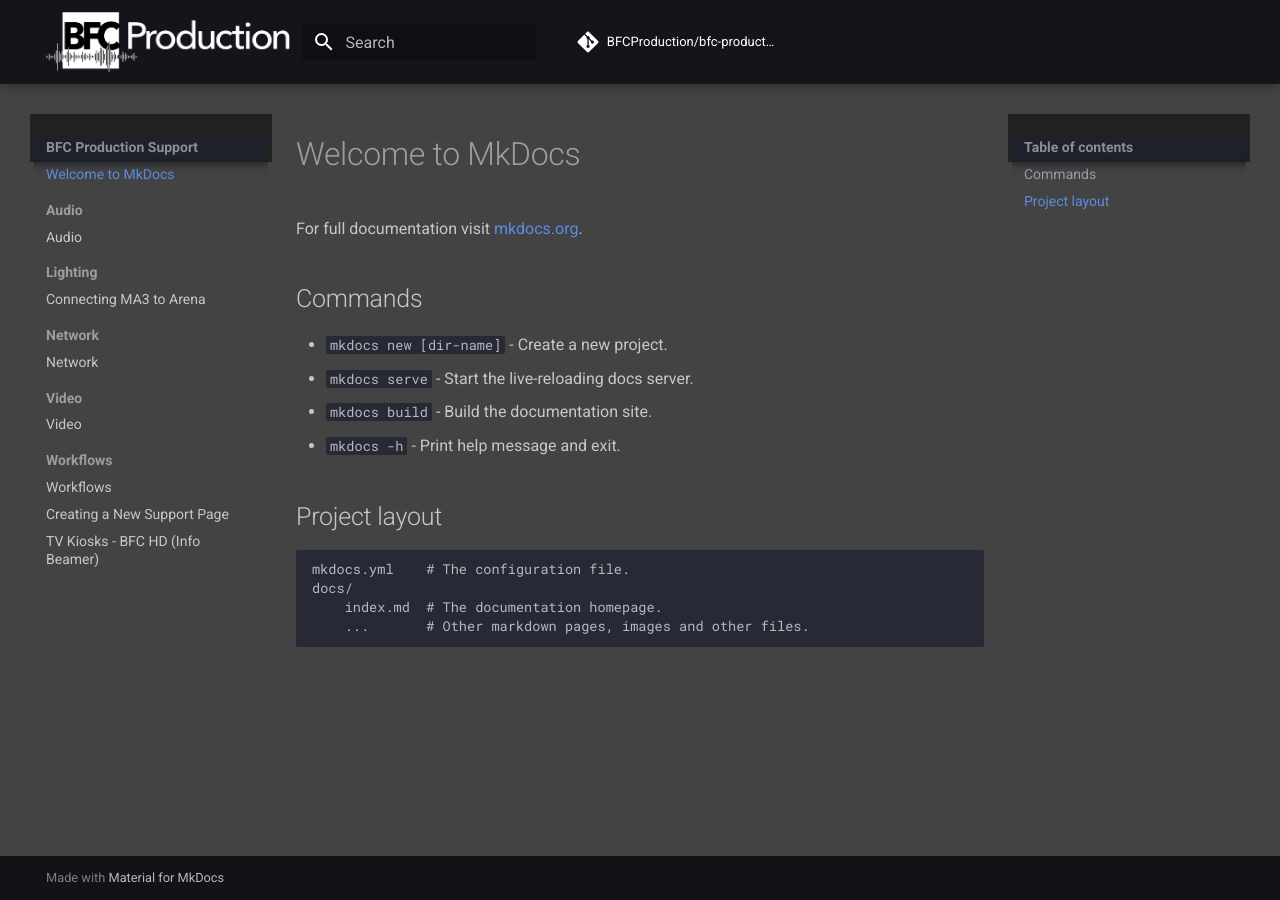
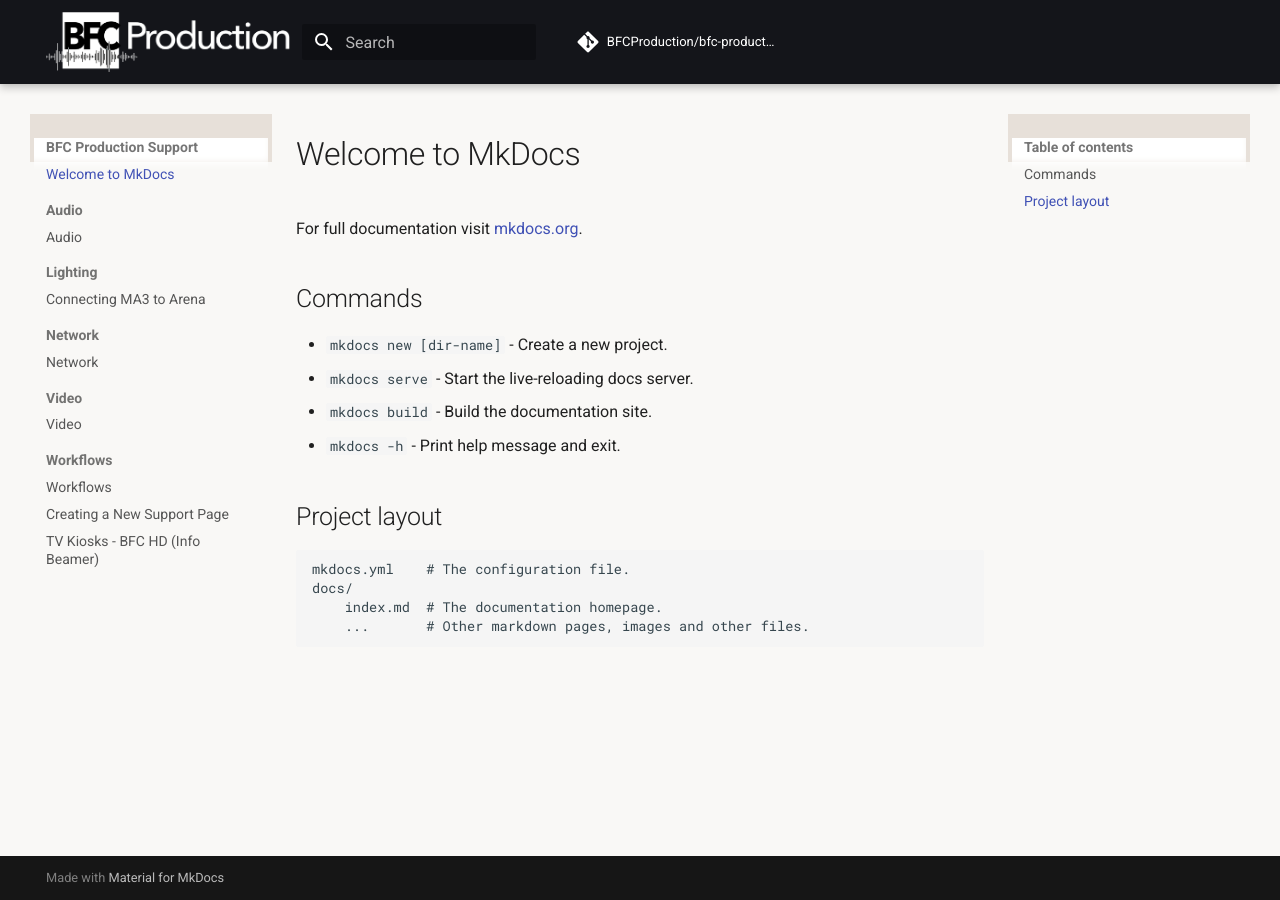
Before and after one commit to BFCProduction/bfc-production-support, an MkDocs documentation site: the page built from docs/index.md, in a window 1280 px wide. Built offline with MkDocs 1.6.1 and Material for MkDocs 9.7.7, drawn with Linux system fonts in a browser that asks for light colours; comment, search, counter and statistics services are not loaded.

Commit message:
apply new brand color palette

```diff
--- a/docs/assets/custom.css
+++ b/docs/assets/custom.css
@@ -9,22 +9,46 @@
   display: none;
 }
 
-/* Pure black header */
+/* Near black header */
 .md-header {
-  background-color: #000000;
+  background-color: #202020;
 }
 
-/* Dark grey background */
+/* Warm white content background */
 .md-main {
-  background-color: #434343;
+  background-color: #f9f8f6;
 }
 
-/* Dark grey sidebar */
-.md-sidebar {
-  background-color: #212121;
+.md-content {
+  background-color: #f9f8f6;
 }
 
-/* Match content area */
-.md-content {
-  background-color: #434343;
+/* Light warm grey sidebar */
+.md-sidebar {
+  background-color: #e7e0d9;
 }
+
+/* Sidebar text */
+.md-nav__item {
+  color: #202020;
+}
+
+/* Mid grey footer/tabs */
+.md-tabs {
+  background-color: #565656;
+}
+
+/* Body text color */
+.md-content p, .md-content li, .md-content h1,
+.md-content h2, .md-content h3 {
+  color: #202020;
+}
+
+/* Nav links */
+.md-nav__link {
+  color: #565656;
+}
+
+.md-nav__link:hover {
+  color: #202020;
+}
--- a/mkdocs.yml
+++ b/mkdocs.yml
@@ -5,9 +5,9 @@
   logo: assets/bfc-logo.png
   favicon: assets/bfc-logo.png
   palette:
-    scheme: slate
+    scheme: default
     primary: black
-    accent: indigo
+    accent: custom
   features:
     - navigation.sections
     - navigation.top
```
